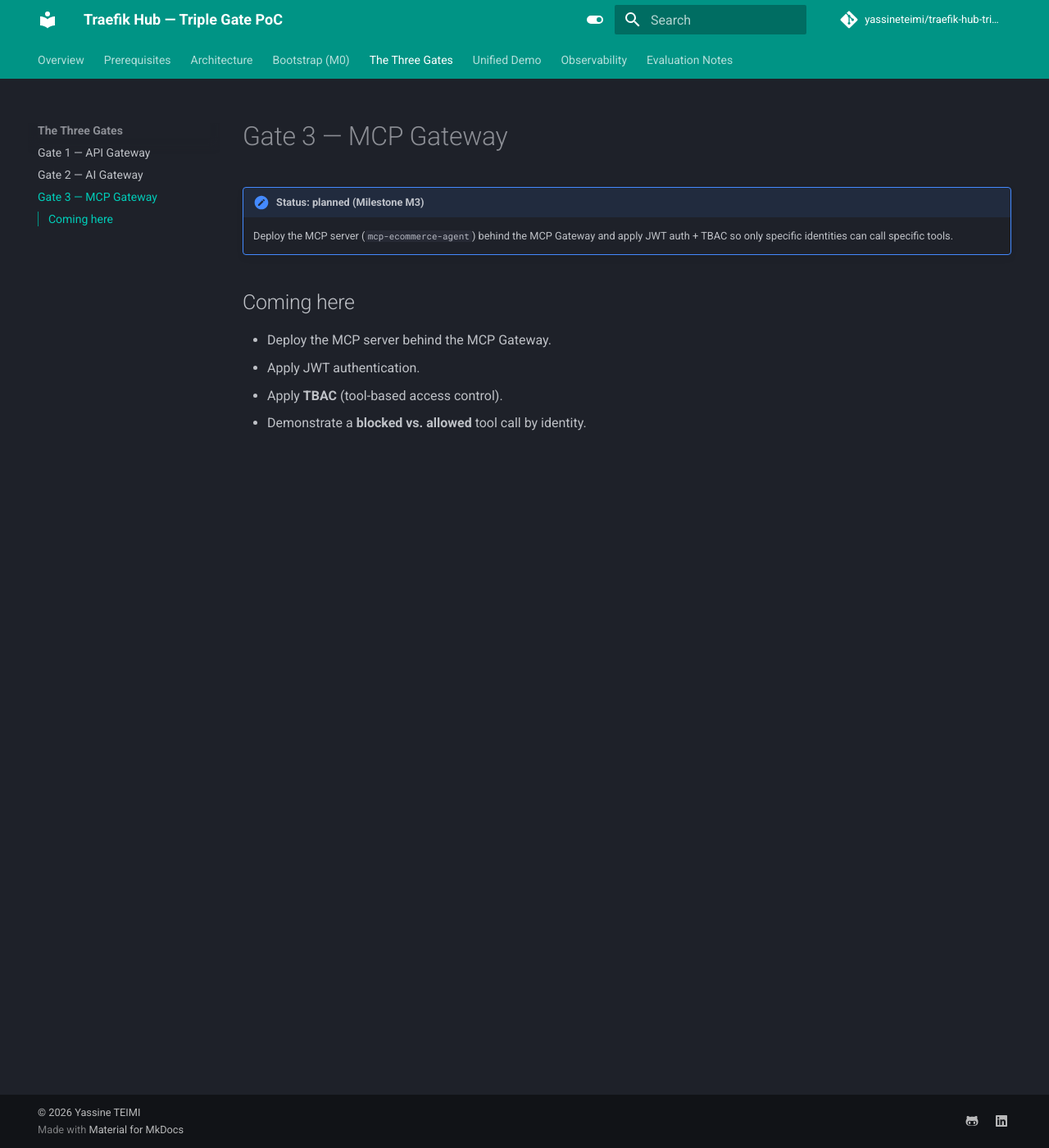
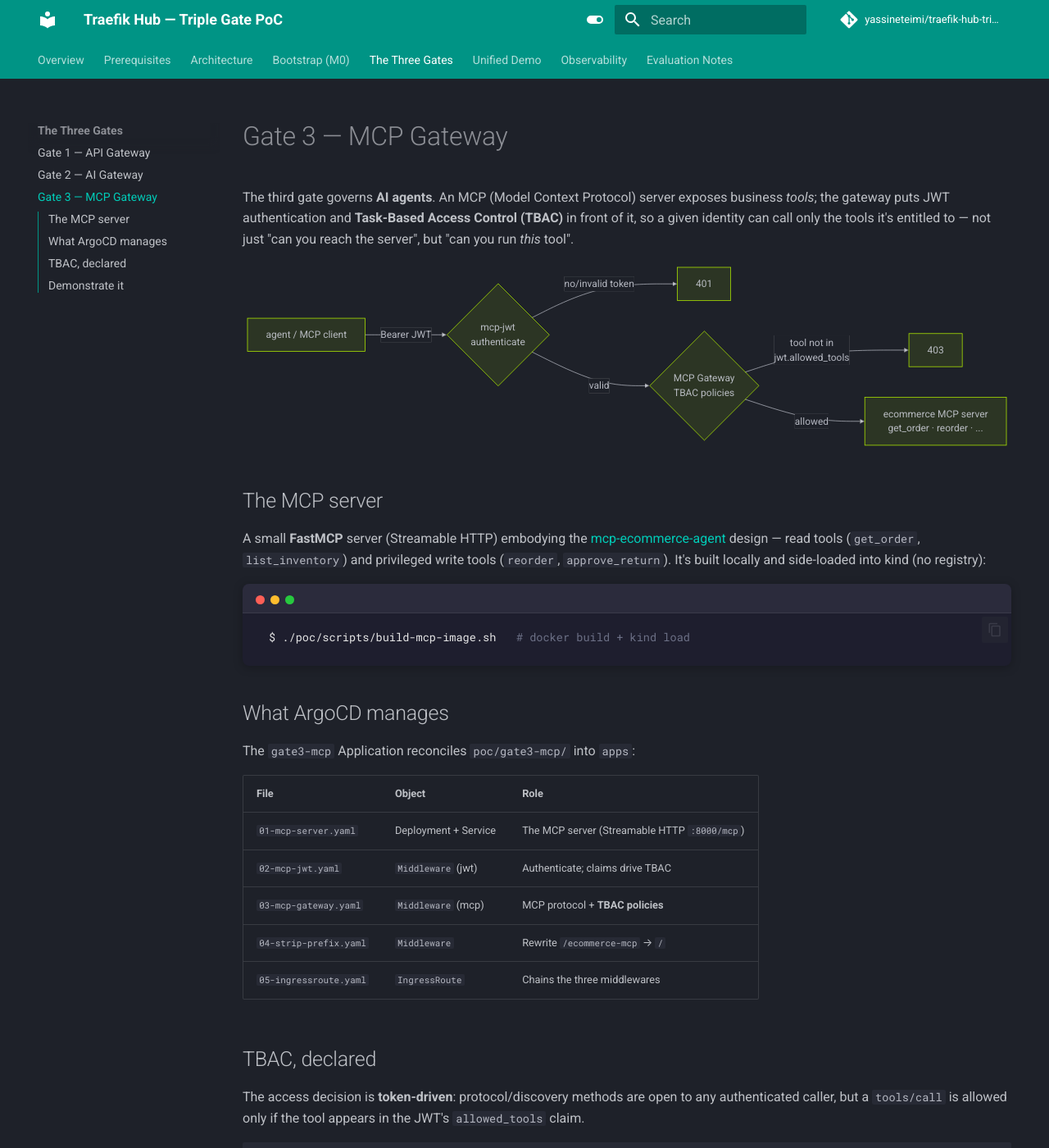
Before and after one commit to yassineteimi/traefik-hub-triple-gate, an MkDocs documentation site: the page built from docs/gates/mcp-gateway.md, in a window 1280 px wide and 1400 px high. Shown: the whole window at 82% size. Built offline with MkDocs 1.6.1 and Material for MkDocs 9.7.7, drawn with Linux system fonts in a browser that asks for light colours; comment, search, counter and statistics services are not loaded; some of the changed text lies outside the part shown.

Commit message:
feat(m3): clean TBAC denial output + Gate 3 MCP Gateway chapter (terminal style)

````diff
--- a/docs/gates/mcp-gateway.md
+++ b/docs/gates/mcp-gateway.md
@@ -1,11 +1,97 @@
 # Gate 3 — MCP Gateway
 
-!!! note "Status: planned (Milestone M3)"
-    Deploy the MCP server (`mcp-ecommerce-agent`) behind the MCP Gateway and apply JWT auth + TBAC so only specific identities can call specific tools.
+The third gate governs **AI agents**. An MCP (Model Context Protocol) server exposes business *tools*; the gateway puts JWT authentication and **Task-Based Access Control (TBAC)** in front of it, so a given identity can call only the tools it's entitled to — not just "can you reach the server", but "can you run *this* tool".
 
-## Coming here
+```mermaid
+flowchart LR
+  A[agent / MCP client] -->|Bearer JWT| J{mcp-jwt<br/>authenticate}
+  J -->|no/invalid token| X[401]
+  J -->|valid| T{MCP Gateway<br/>TBAC policies}
+  T -->|tool not in<br/>jwt.allowed_tools| D[403]
+  T -->|allowed| S[ecommerce MCP server<br/>get_order · reorder · ...]
+```
 
-- Deploy the MCP server behind the MCP Gateway.
-- Apply JWT authentication.
-- Apply **TBAC** (tool-based access control).
-- Demonstrate a **blocked vs. allowed** tool call by identity.
+## The MCP server
+
+A small **FastMCP** server (Streamable HTTP) embodying the [mcp-ecommerce-agent](https://yassineteimi.github.io/mcp-ecommerce-agent/) design — read tools (`get_order`, `list_inventory`) and privileged write tools (`reorder`, `approve_return`). It's built locally and side-loaded into kind (no registry):
+
+```{ .sh .terminal }
+$ ./poc/scripts/build-mcp-image.sh   # docker build + kind load
+```
+
+## What ArgoCD manages
+
+The `gate3-mcp` Application reconciles `poc/gate3-mcp/` into `apps`:
+
+| File | Object | Role |
+| --- | --- | --- |
+| `01-mcp-server.yaml` | Deployment + Service | The MCP server (Streamable HTTP `:8000/mcp`) |
+| `02-mcp-jwt.yaml` | `Middleware` (jwt) | Authenticate; claims drive TBAC |
+| `03-mcp-gateway.yaml` | `Middleware` (mcp) | MCP protocol + **TBAC policies** |
+| `04-strip-prefix.yaml` | `Middleware` | Rewrite `/ecommerce-mcp` → `/` |
+| `05-ingressroute.yaml` | `IngressRoute` | Chains the three middlewares |
+
+## TBAC, declared
+
+The access decision is **token-driven**: protocol/discovery methods are open to any authenticated caller, but a `tools/call` is allowed only if the tool appears in the JWT's `allowed_tools` claim.
+
+```yaml title="poc/gate3-mcp/03-mcp-gateway.yaml" hl_lines="13 14 15"
+spec:
+  plugin:
+    mcp:
+      policies:
+        - match: Equals(`mcp.method`, `initialize`)
+          action: allow
+        - match: Equals(`mcp.method`, `tools/list`)
+          action: allow
+        # ... ping, notifications/initialized, resources/list, prompts/list ...
+        - match: Equals(`mcp.method`, `tools/call`) && Contains(`jwt.allowed_tools`, `${mcp.params.name}`)
+          action: allow
+      defaultAction: deny
+```
+
+!!! note "Two findings worth recording"
+    `resourceMetadata` URLs **must be `https://`** (OAuth metadata validation), and the policy language supports `Equals` / `Contains` / `Lte` but **not `NotEquals`** — so the protocol methods are allow-listed explicitly.
+
+## Demonstrate it
+
+Two identities, same secret, different `allowed_tools` claim:
+
+```{ .sh .terminal }
+$ SUPPORT=$(./poc/scripts/mint-mcp-jwt.sh support get_order,list_inventory)
+$ OPS=$(./poc/scripts/mint-mcp-jwt.sh ops get_order,list_inventory,reorder,approve_return)
+```
+
+**No token is rejected at the edge:**
+
+```{ .sh .terminal }
+$ curl -s -o /dev/null -w '%{http_code}\n' -X POST http://mcp.localhost/ecommerce-mcp/mcp \
+    -H 'Content-Type: application/json' -H 'Accept: application/json, text/event-stream' \
+    -d '{"jsonrpc":"2.0","id":1,"method":"initialize","params":{}}'
+```
+```text title="Expected output"
+401
+```
+
+**Support can read, but not write:**
+
+```{ .sh .terminal }
+$ python poc/scripts/mcp-call.py "$SUPPORT" get_order '{"order_id":"88213"}'
+$ python poc/scripts/mcp-call.py "$SUPPORT" reorder  '{"sku":"SKU-BLU-42","qty":50}'
+```
+```text title="Expected output"
+ALLOWED get_order -> {"status": "delayed", "reason": "driver called in sick", ...}
+DENIED reorder -> HTTP 403 (blocked by gateway TBAC/JWT)
+```
+
+**Ops can do both:**
+
+```{ .sh .terminal }
+$ python poc/scripts/mcp-call.py "$OPS" reorder '{"sku":"SKU-BLU-42","qty":50}'
+```
+```text title="Expected output"
+ALLOWED reorder -> {"ok": true, "sku": "SKU-BLU-42", "new_level": 50}
+```
+
+!!! success "Gate 3 in one line"
+    The same MCP server, the same network path — yet the gateway lets *support* read orders and blocks it from `reorder`, while *ops* may do both. Authorization is per-tool, per-identity, and entirely declarative.
````
Also changed, not shown: 1 other file.
